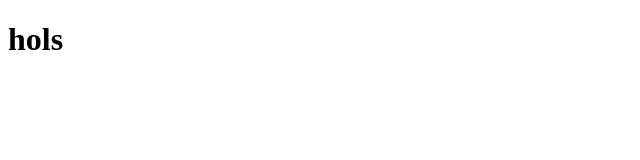
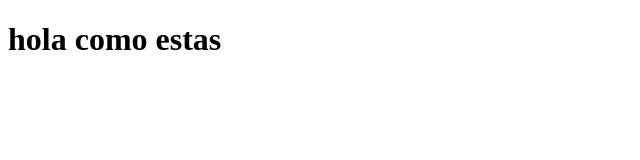
Before and after one commit to Raquelpv/SummaPublicidadweb, a plain HTML site: page index.html in a window 1280 px wide. Shown: the whole page, without its empty margins (0-640 px from the left). Drawn offline with Linux system fonts and the light colour scheme.

Commit message:
segundo cambio

```diff
--- a/index.html
+++ b/index.html
@@ -9,7 +9,7 @@
 </head>
 <body>
 
-<h1>hols</h1>
+<h1>hola como estas</h1>
 
 </body>
 </html>
```
